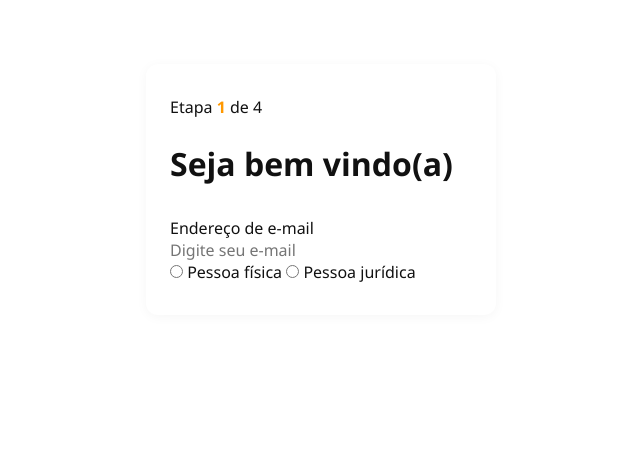
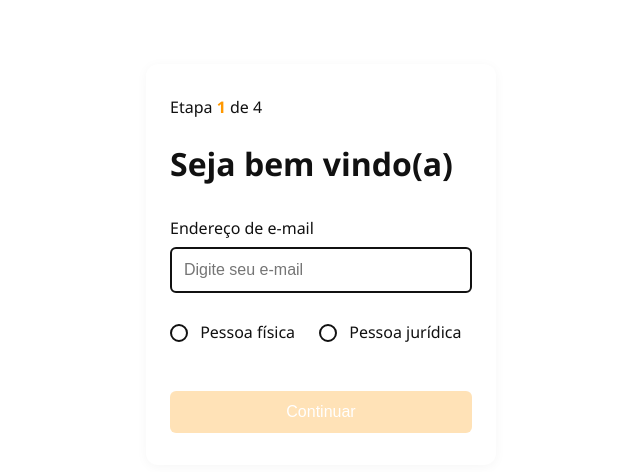
Before and after one commit to eltonlemes/mb-web-test, a Vue app in the folder frontend/: page / in a window 1280 px wide. Shown: the top 472 px of the page, without its empty margins (319-959 px from the left). Built offline with nearby package versions, Linux system fonts and the light colour scheme.

Commit message:
feat: validação componente StepFirst e ajuste de estilo

```diff
--- a/frontend/src/components/RegistrationForm.vue
+++ b/frontend/src/components/RegistrationForm.vue
@@ -8,7 +8,7 @@
         }}</span>
         de 4
       </div>
-      <h1>{{ formStore.stepFirst.title }}</h1>
+      <h1 class="registration-form__title">{{ formStore.stepFirst.title }}</h1>
       <StepFirst v-if="formStore.currentStep === 1" />
     </div>
   </div>
--- a/frontend/src/components/StepFirst.vue
+++ b/frontend/src/components/StepFirst.vue
@@ -7,7 +7,7 @@
         id="email"
         type="email"
         v-model="formStore.stepFirst.email"
-        class="form__field"
+        :class="`form__field form__field--${emailClass}`"
         placeholder="Digite seu e-mail"
       />
     </div>
@@ -25,9 +25,33 @@
         </label>
       </div>
     </div>
+
+    <!-- Botão Continuar -->
+    <div class="form__actions">
+      <button class="btn btn--primary" @click="nextStep" :disabled="!canContinue">Continuar</button>
+    </div>
   </div>
 </template>
 
 <script setup>
 import { formStore } from "../store/formStore.js";
+import { computed } from "vue";
+import { isValidEmail } from "../helpers.js";
+
+const emailClass = computed(() => {
+  const email = formStore.stepFirst.email;
+  if (email === "") return "default";
+  if (!isValidEmail(email)) return "error";
+  return "success";
+});
+
+const canContinue = computed(() => {
+  return isValidEmail(formStore.stepFirst.email) && formStore.stepFirst.tipoCadastro !== "";
+});
+
+function nextStep() {
+  if (canContinue.value) {
+    formStore.currentStep++;
+  }
+}
 </script>
--- /dev/null
+++ b/frontend/src/helpers.js
@@ -0,0 +1,3 @@
+export function isValidEmail(email) {
+  return /^[^\s@]+@[^\s@]+\.[a-zA-Z]{2,}$/.test(email);
+}
--- a/frontend/src/styles/base/_reset.scss
+++ b/frontend/src/styles/base/_reset.scss
@@ -14,20 +14,3 @@ body {
   background: $color-white;
   color: $color-black;
 }
-
-button,
-input,
-select,
-textarea {
-  font: inherit;
-  color: inherit;
-  background: none;
-  border: none;
-  outline: none;
-  box-shadow: none;
-}
-
-ul,
-ol {
-  list-style: none;
-}
--- /dev/null
+++ b/frontend/src/styles/components/_button.scss
@@ -0,0 +1,28 @@
+@use "../_variables" as *;
+@use "sass:color";
+
+/* ===== Botões ===== */
+.btn {
+  width: 100%;
+  padding: 0.75rem 0;
+  border-radius: 6px;
+  font-size: 1rem;
+  font-weight: 500;
+  cursor: pointer;
+  transition: background 0.2s, color 0.2s, opacity 0.2s;
+  border: none;
+  margin-top: $spacing-md;
+}
+
+.btn--primary {
+  background: $color-primary;
+  color: $color-white;
+}
+
+.btn--primary:disabled,
+.btn--primary[disabled] {
+  background: color.adjust($color-primary, $lightness: 30%);
+  color: $color-white;
+  opacity: 0.7;
+  cursor: not-allowed;
+}
--- a/frontend/src/styles/components/_form.scss
+++ b/frontend/src/styles/components/_form.scss
@@ -1,44 +1,74 @@
 @use "../_variables" as *;
 
-/* ===== Bloco principal ===== */
-.registration-form {
-  display: flex;
-  justify-content: center;
-  align-items: flex-start;
-  margin-top: $spacing-xxl;
-  font-family: $font-main;
+.form__actions {
+  margin-top: $spacing-md;
 }
 
-.registration-form__card {
+.form__field {
   width: 100%;
-  max-width: 350px;
-  background: $color-white;
-  border-radius: 12px;
-  padding: $spacing-lg $spacing-md;
-  box-shadow: 0 2px 12px rgba(0, 0, 0, 0.04);
+  padding: 0.75rem;
+  border-radius: 6px;
+  border: 2px solid $color-black;
+  font-size: 1rem;
+  transition: border-color 0.2s;
+  outline: none;
+  &--error {
+    border-color: #e53935;
+  }
+  &--success {
+    border-color: $color-primary;
+  }
+  &--default {
+    border-color: $color-black;
+  }
+}
+
+.form__group {
   display: flex;
   flex-direction: column;
-  align-items: stretch;
+  gap: 0.5rem;
+  margin-bottom: $spacing-md;
 }
 
-/* ===== Elementos ===== */
-.registration-form__step-indicator {
-  font-size: $font-size-sm;
-  margin-bottom: $spacing-md;
-  text-align: left;
+.form__radio-group {
+  display: flex;
+  gap: 1.5rem;
+  margin-top: 0.25rem;
 }
 
-/* ===== Modificadores ===== */
-.registration-form__step-indicator--highlight {
-  color: $color-primary;
-  font-weight: bold;
+.form__radio-group input[type="radio"] {
+  appearance: none;
+  -webkit-appearance: none;
+  background-color: #fff;
+  margin: 0 0.5rem 0 0;
+  font: inherit;
+  width: 18px;
+  height: 18px;
+  border: 2px solid $color-black;
+  border-radius: 50%;
+  display: inline-grid;
+  place-content: center;
+  cursor: pointer;
+  transition: border-color 0.2s;
+  outline: none;
+  box-shadow: none;
 }
 
-/* ===== Título ===== */
-.registration-form__title,
-h1 {
-  font-size: $font-size-lg;
-  font-weight: bold;
-  margin-bottom: $spacing-lg;
-  text-align: left;
+.form__radio-group input[type="radio"]:checked {
+  border-color: $color-primary;
 }
+
+.form__radio-group input[type="radio"]::before {
+  content: "";
+  width: 10px;
+  height: 10px;
+  border-radius: 50%;
+  background: $color-primary;
+  transform: scale(0);
+  transition: transform 0.2s;
+  display: block;
+}
+
+.form__radio-group input[type="radio"]:checked::before {
+  transform: scale(1);
+}
--- /dev/null
+++ b/frontend/src/styles/components/_registration.scss
@@ -0,0 +1,39 @@
+@use "../_variables" as *;
+
+.registration-form {
+  display: flex;
+  justify-content: center;
+  align-items: flex-start;
+  margin-top: $spacing-xxl;
+  font-family: $font-main;
+}
+
+.registration-form__card {
+  width: 100%;
+  max-width: 350px;
+  background: $color-white;
+  border-radius: 12px;
+  padding: $spacing-lg $spacing-md;
+  box-shadow: 0 2px 12px rgba(0, 0, 0, 0.04);
+  display: flex;
+  flex-direction: column;
+  align-items: stretch;
+}
+
+.registration-form__step-indicator {
+  font-size: $font-size-sm;
+  margin-bottom: $spacing-md;
+  text-align: left;
+}
+
+.registration-form__step-indicator--highlight {
+  color: $color-primary;
+  font-weight: bold;
+}
+
+.registration-form__title {
+  font-size: $font-size-lg;
+  font-weight: bold;
+  margin-bottom: $spacing-lg;
+  text-align: left;
+}
--- a/frontend/src/styles/main.scss
+++ b/frontend/src/styles/main.scss
@@ -4,3 +4,5 @@
 
 @use "./base/_reset.scss";
 @use "./components/_form.scss";
+@use "./components/_button.scss";
+@use "./components/_registration.scss";
```
Also changed, not shown: 1 other file (tests, documents, lock files or other folders).
